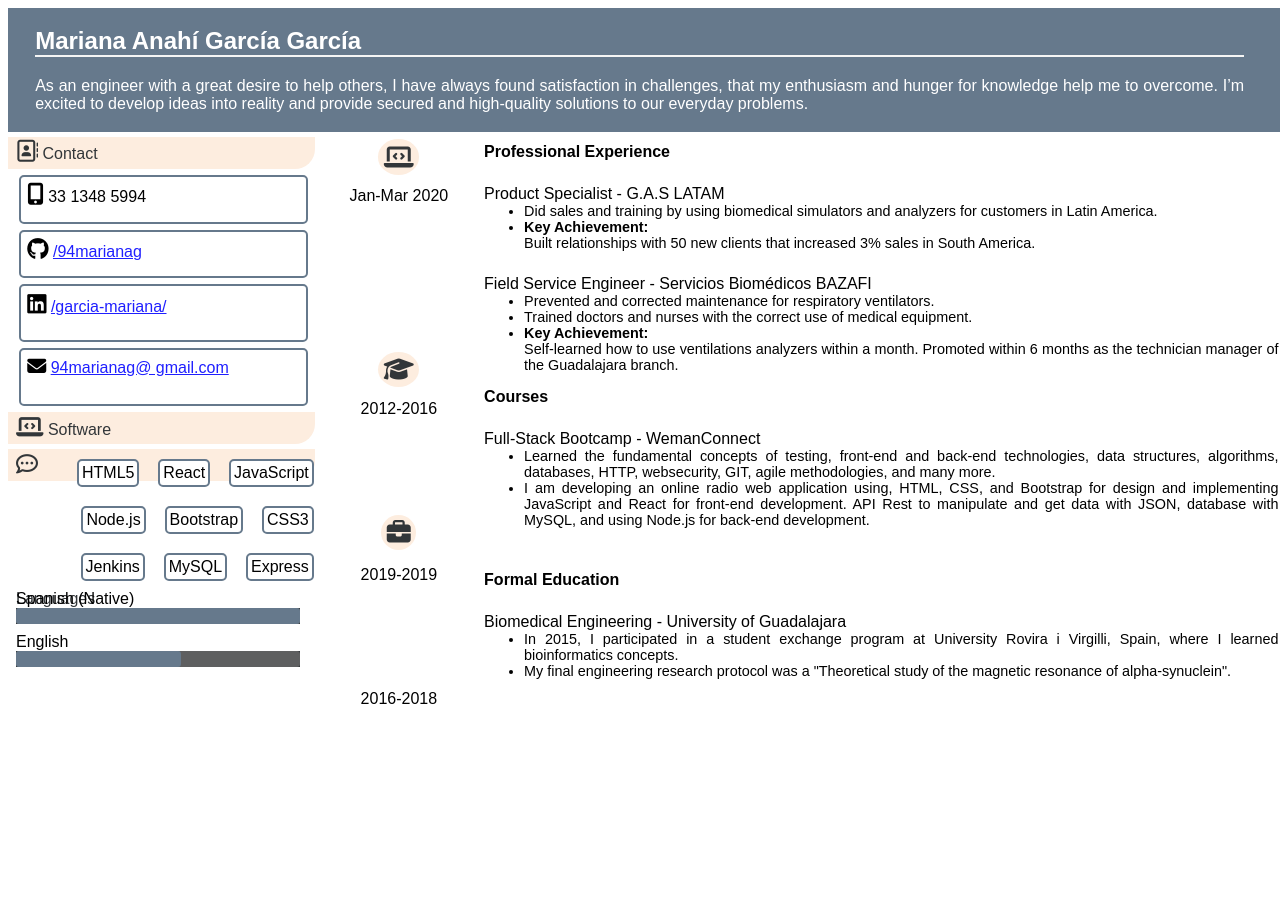
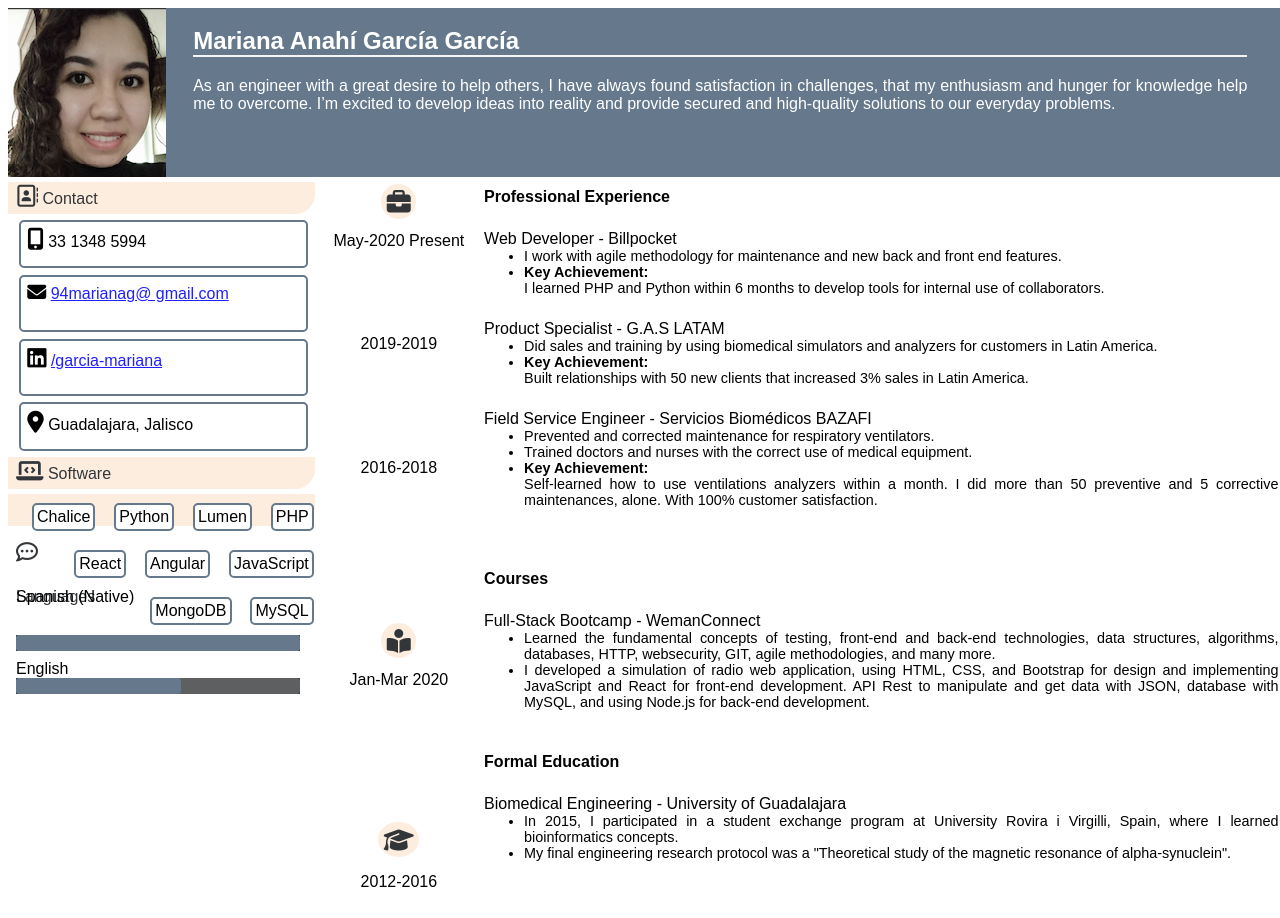
Before and after one commit to 94marianag/Online-Resume-WemanConnect, a plain HTML site: page Resume.html in a window 1280 px wide. Before the commit the page ends 800 px from the top, so only its background shows below. Drawn offline with Linux system fonts and the light colour scheme; a web font is replaced by a local one.

Commit message:
Updated content

```diff
--- a/Resume.html
+++ b/Resume.html
@@ -12,6 +12,7 @@
 <body>
 <div class="maincontainer">
     <div class="header">
+        <img src="MGarcia.png" alt="">
 
         <div class="row2">
             <h2>Mariana Anahí García García</h2>
@@ -34,17 +35,17 @@
                     <div id="data">
                     <i class='fas fa-mobile-alt' style='font-size:22px'></i> 33 1348 5994
                     </div>
-                    <div id="data">
-                    <i class='fab fa-github' style='font-size:22px'></i>
-                    <a href="https://github.com/94marianag?tab=repositories">/94marianag</a>
+                    <div id="data2">
+                        <i class='fas fa-envelope' style='font-size:19px'></i>
+                            <a href = "mailto:94marianag@gmail.com"> 94marianag@ gmail.com</a>
                     </div>
                     <div id="data2">
                         <i class='fab fa-linkedin' style='font-size:22px'></i>
-                    <a href="https://www.linkedin.com/in/garcia-mariana/">/garcia-mariana/</a> </p>
+                    <a href="https://www.linkedin.com/in/garcia-mariana/"> /garcia-mariana</a> </p>
                     </div>
-                    <div id="data2">
-                        <i class='fas fa-envelope' style='font-size:19px'></i>
-                            <a href = "mailto:94marianag@gmail.com">94marianag@ gmail.com</a>
+                    <div id="data">
+                        <i class='fas fa-map-marker-alt' style='font-size:22px'></i>
+                        Guadalajara, Jalisco
                     </div>
                 </div>
 
@@ -52,15 +53,15 @@
                 <i class='fa fa-laptop-code' style='font-size:22px'></i>
                 Software
             </div>
-             	<div id="software">JavaScript</div>
-             	<div id="software">React</div>
-                <div id="software">HTML5</div>
-                <div id="software">CSS3</div>
-                <div id="software">Bootstrap</div>
-                <div id="software">Node.js</div>
-                <div id="software">Express</div>
+             	<div id="software">PHP</div>
+             	<div id="software">Lumen</div>
+                <div id="software">Python</div>
+                <div id="software">Chalice</div>
+                <div id="software">JavaScript</div>
+                <div id="software">Angular</div>
+                <div id="software">React</div>
                 <div id="software">MySQL</div>
-                <div id="software">Jenkins</div>
+                <div id="software">MongoDB</div>
 
             <div class="titles">
                 <i class='far fa-comment-dots' style='font-size:22px'></i>
@@ -76,21 +77,24 @@
 
         <div class="center">
             <div class="experience">
-            <i id="hola" class='fas fa-laptop-code' style='font-size:24px'></i>
+            <i id="hola" class='fas fa-briefcase' style='font-size:24px'></i>
+            <br>
+            <div id="date">May-2020 Present</div>
+            <br><br><br><br>
+            <div id="date">2019-2019</div>
+            <br><br><br><br><br>
+            <div id="date2">2016-2018</div>
+            <br><br><br><br><br><br><br><br>
+            <i id="hola" style="font-size:24px" class="fas fa-book-reader"></i>
             <br>
             <div id="date">Jan-Mar 2020</div>
-            <br><br><br><br><br><br><br><br>
+            <br><br><br><br><br><br><br>
+            </div>
+            <div class="experience">
             <i id="hola" style="font-size:24px" class="fa">&#xf19d;</i>
             <br>
-            <div id="date">2012-2016</div>
-            <br><br><br><br><br>
-            </div>
-            <div class="experience">
-            <i id="hola" style="font-size:24px" class="fa">&#xf0b1;</i>
+            <div id="date2">2012-2016</div>
             <br>
-            <div id="date2">2019-2019</div>
-            <br><br><br><br><br>
-            <div id="date2">2016-2018</div>
             </div>
 
 
@@ -99,15 +103,27 @@
         <div class="asideright">
 
             <div class="title2"><b>Professional Experience</b></div>
+
+            <div class= "content">
+                Web Developer - Billpocket<br>
+                <div id="text">
+                    <ul>
+                        <li>I work with agile methodology for maintenance and new back and front end features.</li>
+                        <li><b>Key Achievement:</b><br>
+                            I learned PHP and Python within 6 months to develop tools for internal use of collaborators.
+                        </li>
+                    </ul>
+                </div>
+            </div>
+
             <div class= "content">
                 Product Specialist - G.A.S LATAM<br>
                 <div id="text">
                     <ul>
                         <li>Did sales and training by using biomedical simulators and analyzers for customers in Latin America.</li>
                         <li><b>Key Achievement:</b><br>
-                            Built relationships with 50 new clients that increased 3% sales in South America.
+                            Built relationships with 50 new clients that increased 3% sales in Latin America.
                         </li>
-
                     </ul>
                 </div>
             </div>
@@ -120,13 +136,12 @@
                         <li>Trained doctors and nurses with the correct use of medical equipment.</li>
                         <li><b>Key Achievement:</b> <br>
                             Self-learned how to use ventilations analyzers within a month.
-                            Promoted within 6 months as the technician manager of the Guadalajara branch.
+                            I did more than 50 preventive and 5 corrective maintenances, alone. With 100% customer satisfaction.
                         </li>
-
                     </ul>
                 </div>
             </div>
-
+            <br><br>
             <div class="title2"><b>Courses</b></div>
             <div class= "content">
                 Full-Stack Bootcamp - WemanConnect<br>
@@ -135,7 +150,7 @@
                         <li>Learned the fundamental concepts of testing, front-end and back-end technologies, data
                             structures, algorithms, databases, HTTP, websecurity, GIT, agile methodologies, and many more.
                         </li>
-                        <li>I am developing an online radio web application using, HTML, CSS, and Bootstrap
+                        <li>I developed a simulation of radio web application, using HTML, CSS, and Bootstrap
                             for design and implementing JavaScript and React for front-end development.
                             API Rest to manipulate and get data with JSON, database with MySQL,
                             and using Node.js for back-end development.
```
